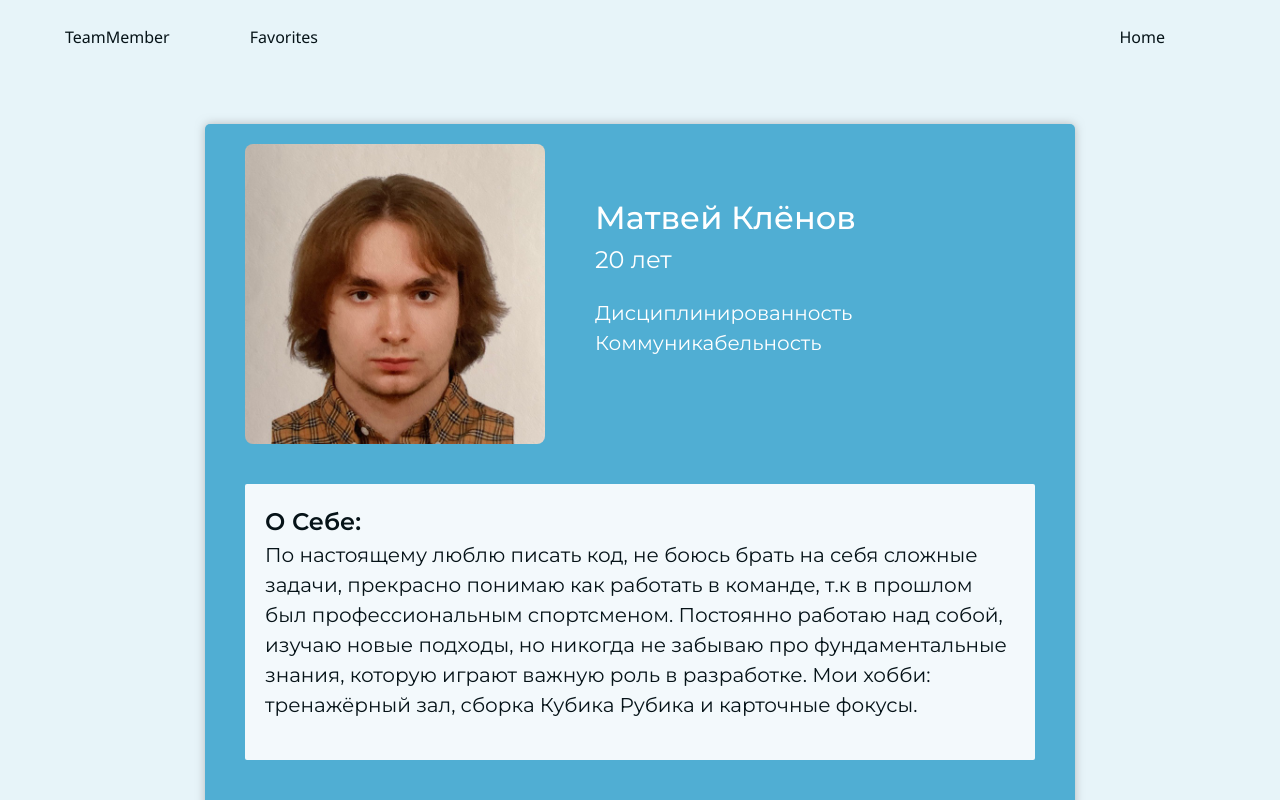
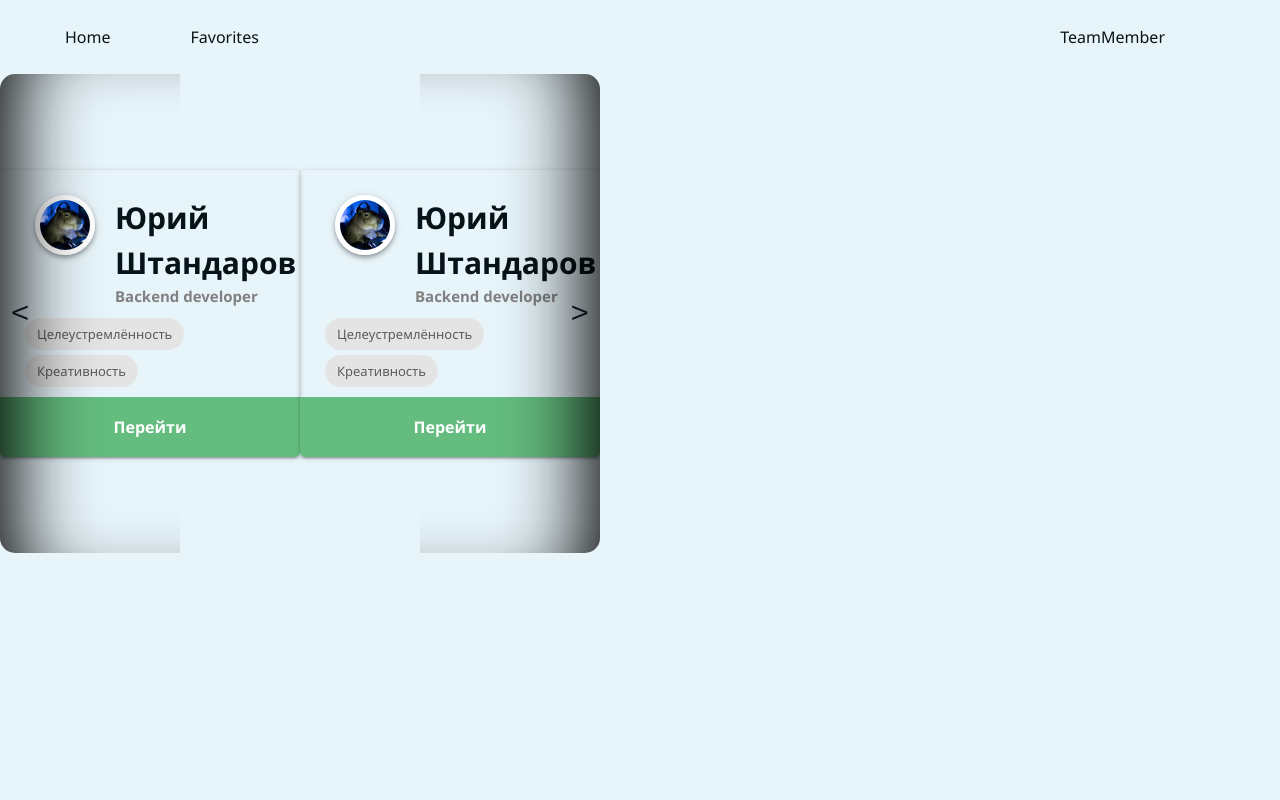
Before and after one commit to y0na24/Frontend-geeks, a React (Create React App) app: page / in a window 1280 px wide. Shown: the top 800 px of the page. Built offline with nearby package versions, Linux system fonts and the light colour scheme; the HTML template or start-up script is replaced by a standard one.

Commit message:
slider commit

```diff
--- a/src/app/app.jsx
+++ b/src/app/app.jsx
@@ -1,27 +1,12 @@
-import Slider from "./components/slider/slider"
-import NavBar from './components/navBar/navBar'
-import TeamMember from './layouts/teamMember'
+import { useRoutes } from 'react-router-dom'
 
-import img1 from "./assets/asya.jpeg"
-import img2 from "./assets/matvey.jpg"
-import img3 from "./assets/nikolay.jpeg"
-import img4 from "./assets/yura.jpg"
-
-
+import routes from './routes'
+import Layout from './components/Layout'
 
 function App() {
-	return (<>
-  <NavBar/>
-	<TeamMember />
-	<Slider>
-		<img src={img1} alt="" />
-		<img src={img2} alt="" />
-		<img src={img3} alt="" />
-		<img src={img4} alt="" />
-	</Slider>
-	</>)
+	const elements = useRoutes(routes)
+
+	return <Layout>{elements}</Layout>
 }
 
-
-
 export default App
--- /dev/null
+++ b/src/app/components/Layout.jsx
@@ -0,0 +1,13 @@
+import React from 'react'
+import NavBar from './navBar/navBar'
+
+const Layout = ({children}) => {
+	return (
+		<>
+			<NavBar />
+			{children}
+		</>
+	)
+}
+
+export default Layout
--- a/src/app/components/cards/card.jsx
+++ b/src/app/components/cards/card.jsx
@@ -1,11 +1,10 @@
 import React from 'react'
-import './index.css'
-import '../../assets/nikolay.jpeg'
 import PropTypes from 'prop-types'
 import { Link } from 'react-router-dom'
 
-const Card = ({ name, image, qual }) => {
-	let startKey = 0
+import './index.css'
+
+const Card = ({ name, image, qual, id }) => {
 	return (
 		<div id='card'>
 			<div className='personal'>
@@ -19,11 +18,11 @@ const Card = ({ name, image, qual }) => {
 
 				<div className='info'>
 					<div className='skills'>
-						{qual.map(elem => {
-							return <span key={startKey++}>{elem}</span>
+						{qual.map((elem, i) => {
+							return <span key={i}>{elem}</span>
 						})}
 					</div>
-					<Link to='userPageId' className='randomizeButton'>
+					<Link to={`/teamMember/${id}` } className='randomizeButton'>
 						Перейти
 					</Link>
 				</div>
--- a/src/app/components/cards/cards.jsx
+++ b/src/app/components/cards/cards.jsx
@@ -6,9 +6,7 @@ const Cards = () => {
 	const users = team
 	return (
 		<>
-			{users.map(el => (
-				<Card key={el.id} name={el.name} image={el.photo} qual={el.qualities} />
-			))}
+
 		</>
 	)
 }
--- a/src/app/components/cards/index.css
+++ b/src/app/components/cards/index.css
@@ -3,7 +3,7 @@
      margin: 12vh auto;
      border-radius: 5px;
      overflow: hidden;
-     width: 490px;
+     width: 100%;
      padding: 15px 25px;
      box-shadow: 0 2px 2px 0 rgba(0, 0, 0, 0.14), 0 3px 1px -2px rgba(0, 0, 0, 0.12), 0 1px 5px 0 rgba(0, 0, 0, 0.2);
   }
--- a/src/app/components/navBar/navBar.jsx
+++ b/src/app/components/navBar/navBar.jsx
@@ -6,8 +6,8 @@ const NavBar = () => {
 			<nav>
 				<ul className='nav_links'>
 					<li>
-						<Link className='link' to='/TeamMember'>
-							TeamMember
+						<Link className='link' to='/'>
+							Home
 						</Link>
 					</li>
 					<li>
@@ -16,8 +16,8 @@ const NavBar = () => {
 						</Link>
 					</li>
 					<li>
-						<Link className='link' to='/'>
-							Home
+						<Link className='link' to='/TeamMember'>
+							TeamMember
 						</Link>
 					</li>
 				</ul>
--- a/src/app/components/pages/mainPage/mainPage.jsx
+++ b/src/app/components/pages/mainPage/mainPage.jsx
@@ -1,8 +1,34 @@
 import React from 'react'
+import NavBar from '../../navBar/navBar'
+import Slider from '../../slider/slider'
+import Card from '../../cards/card'
+import team from '../../../constants/team'
+
 // import PropTypes from 'prop-types'
 
-const MainPage = props => {
-	return <div>MainPage</div>
+const MainPage = () => {
+	const users = team
+	return (
+		<>
+			<Slider width={600}>
+				<Card
+					key={users[0].id}
+					name={users[0].name}
+					image={users[0].photo}
+					qual={users[0].qualities}
+					id={users[0].id}
+				/>
+
+				<Card
+					key={users[0].id}
+					name={users[0].name}
+					image={users[0].photo}
+					qual={users[0].qualities}
+					id={users[0].id}
+				/>
+			</Slider>
+		</>
+	)
 }
 
 // MainPage.propTypes = {}
--- a/src/app/components/slider/slider.jsx
+++ b/src/app/components/slider/slider.jsx
@@ -7,7 +7,6 @@ const Slider = ({ children, width = 700 }) => {
 	const editedChildren = React.Children.map(children, function (children) {
 		return cloneElement(children, {
 			style: {
-				...children.props.style,
 				height: '100%',
 				minWidth: `${width}px`,
 				maxWidth: `${width}px`,
--- a/src/app/layouts/main.jsx
+++ b/src/app/layouts/main.jsx
@@ -1,14 +1,16 @@
 import React from 'react'
-import MainPage from '../components/pages/mainPage'
-import Cards from '../components/cards/cards'
+import MainPage from '../components/pages/mainPage/mainPage'
+import { useParams } from 'react-router-dom'
+import TeamMember from './teamMember'
 
 const Main = props => {
-	return (
-		<>
-			<Cards />
-			<MainPage />
-		</>
-	)
+	const { memberId } = useParams()
+
+	if (memberId) {
+		return <TeamMember />
+	}
+
+	return <MainPage />
 }
 
 // Main.propTypes = {}
--- /dev/null
+++ b/src/app/routes.jsx
@@ -0,0 +1,35 @@
+import { Navigate } from 'react-router-dom'
+
+import Main from './layouts/main'
+import Favorites from './layouts/favorites'
+import TeamMember from './layouts/teamMember'
+
+const routes = [
+	{
+		path: '/',
+		element: <Main />,
+	},
+	{
+		path: 'favorites',
+		element: <Favorites />,
+	},
+	{
+		path: 'teamMember',
+		children: [
+			{
+				path: ':memberId',
+				element: <TeamMember />,
+			},
+			{
+				path: '*',
+				element: <Navigate to='/' />,
+			},
+		],
+	},
+	{
+		path: '*',
+		element: <Navigate to='/' />,
+	},
+]
+
+export default routes
```
Also changed, not shown: src/index.js (+8 -5 lines).
